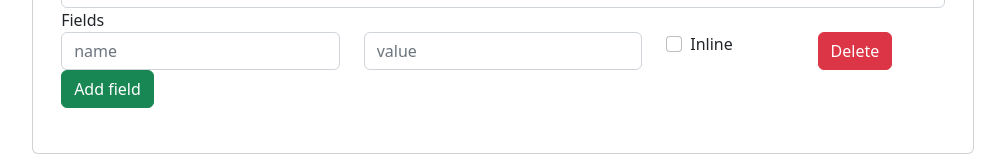
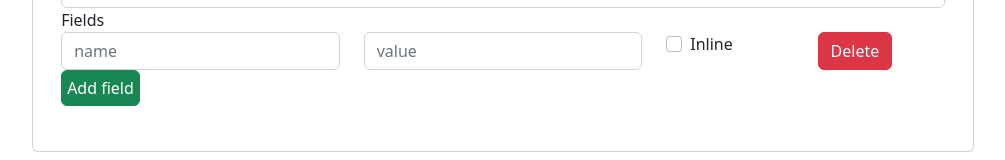
Before and after one commit to thatrandomperson5/Modal-Maker, a plain HTML site: page index.html in a window 1280 px wide. Shown: the part 175-335 px from the top of the page, without its empty margins (137-1142 px from the left). Drawn offline with nearby package versions, Linux system fonts and the light colour scheme.

Commit message:
Update styles.css

```diff
--- a/css/styles.css
+++ b/css/styles.css
@@ -15,3 +15,7 @@
 .form-group .fh {
   padding: 10px;
 }
+#add-field {
+  padding: 5px;
+
+}
```
